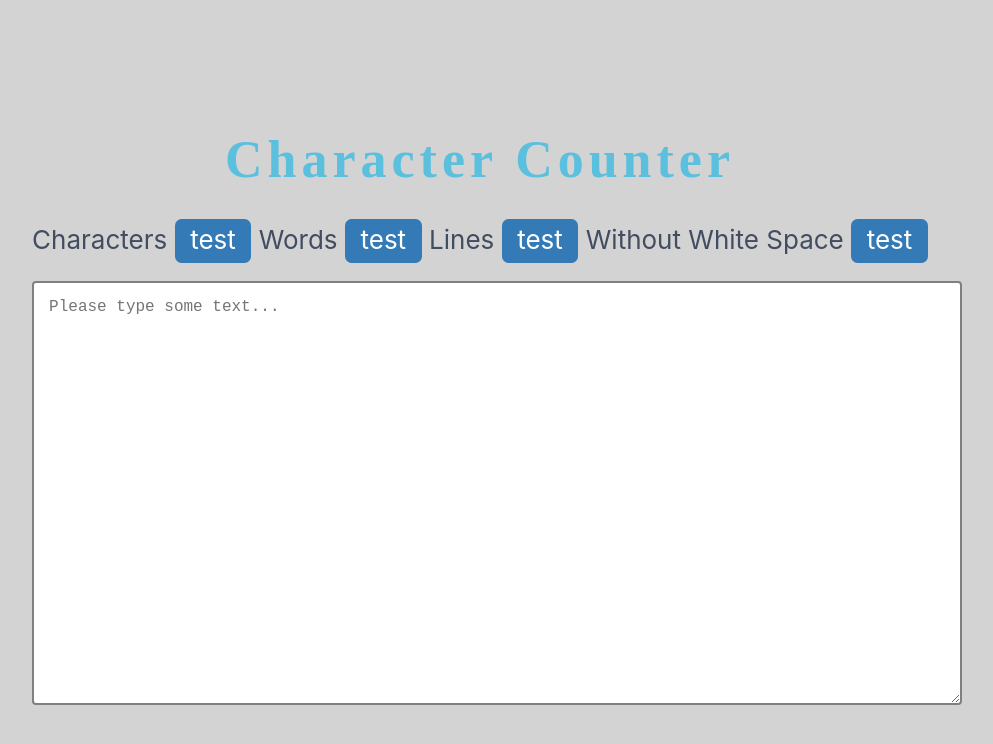
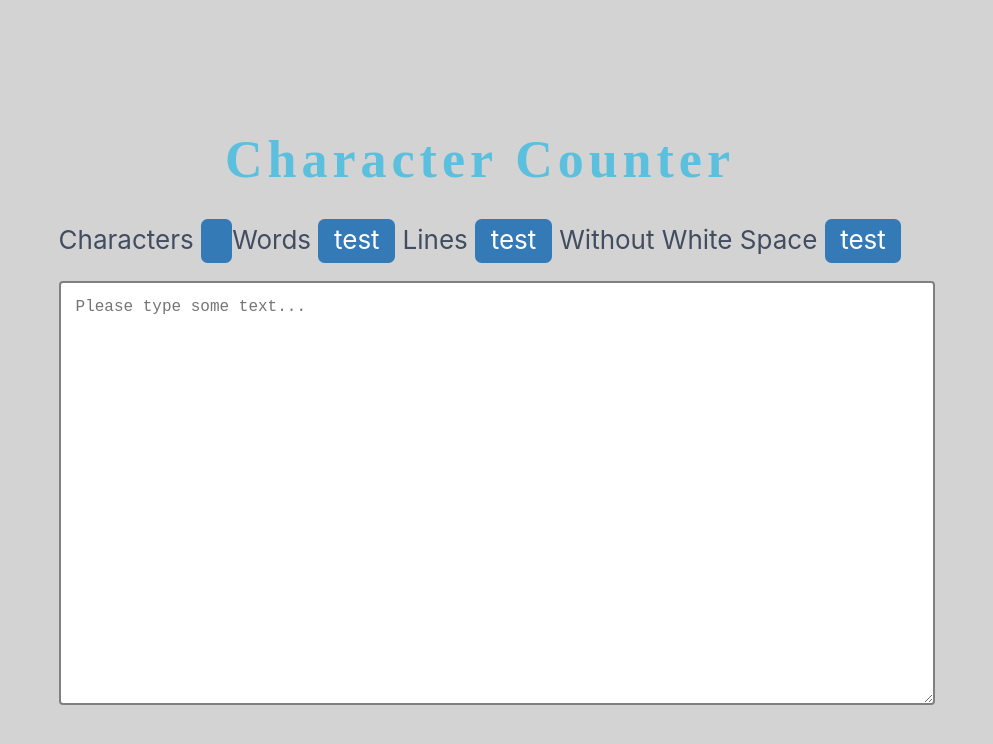
Before and after one commit to Thatguy560/Character-counter, a React (Create React App) app: page / in a window 1280 px wide. Shown: the top 744 px of the page, without its empty margins (160-1153 px from the left). Built offline with nearby package versions, Linux system fonts and the light colour scheme.

Commit message:
character counter done

```diff
--- a/src/App.js
+++ b/src/App.js
@@ -6,24 +6,29 @@ class App extends Component {
     super(props);
     this.state = {
       firstValue: "",
+      characterCount: "",
     };
   }
 
-  firstHandle = (e) => {
+  firstHandle = (event) => {
+    const characterCount =
+      event.target.value === "" ? 0 : event.target.value.split("").length;
     this.setState({
-      firstValue: e.target.value,
+      firstValue: event.target.value,
+      characterCount: characterCount,
     });
   };
 
   render() {
+    var characterCount = this.state.characterCount;
     return (
       <div className="App">
         <header className="App-header">
           <form>
             <h1>Character Counter</h1>
             <p>
-              Characters <span>test</span> Words <span>test</span> Lines{" "}
-              <span>test</span> Without White Space <span>test</span>
+              Characters <span>{characterCount}</span> Words <span>test</span>{" "}
+              Lines <span>test</span> Without White Space <span>test</span>
             </p>
             <textarea
               type="text"
```
